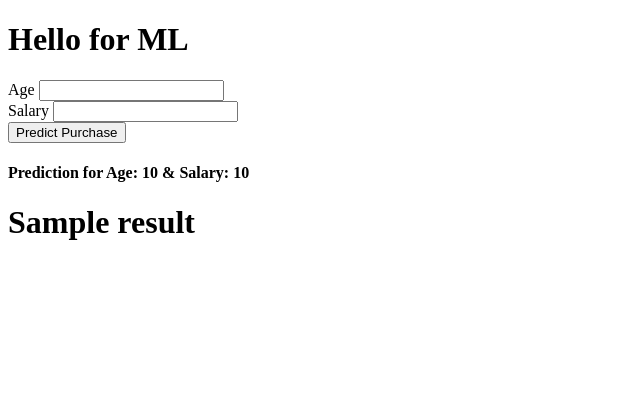
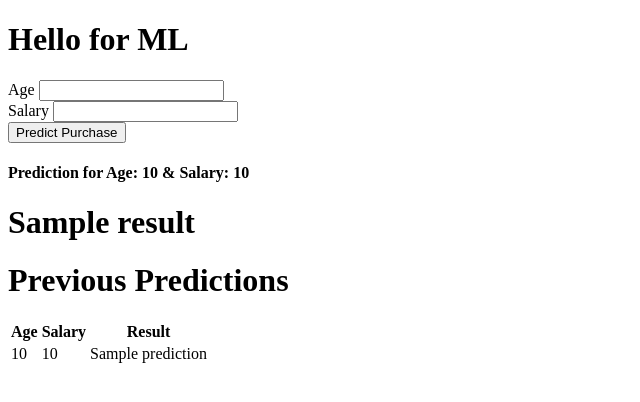
Before and after one commit to kashishjais/Machine-Learning, a Flask app: template app_1/templates/index.html in a window 1280 px wide. Shown: the top 402 px of the page, without its empty margins (0-640 px from the left). Run offline with Flask 2, Linux system fonts and the light colour scheme; the template is opened without the code that fills it: most values are stand-ins (such as "Sample title", 1, 10 or a date in 2020).

Commit message:
database linking

```diff
--- a/app_1/app.py
+++ b/app_1/app.py
@@ -3,9 +3,29 @@ from flask import Flask, render_template,request
 import  numpy  as np
 from joblib import load
 import os
+from statistics import mode
+from flask_sqlalchemy import SQLAlchemy
+
+app = Flask(__name__)
+app.config['SQLALCHEMY_DATABASE_URI'] = 'sqlite:///predictions.sqlite3'  # step 2
+app.config['SQLALCHEMY_TRACK_MODIFICATIONS'] = False
+
+#  database class
+db = SQLAlchemy(app) # step 3
+
+# step 4 create a table using python class
+class PredHistory(db.Model):
+	id = db.Column(db.Integer, primary_key=True)
+	age = db.Column(db.Integer)
+	salary = db.Column(db.Float)
+	prediction = db.Column(db.String)
+
+	def __str__(self):
+		return f"{self.id}, {self.age}, {self.salary}, {self.prediction}"
 
 
-app = Flask(__name__)
+#  end of database class
+# step 5 is on terminal
 
 def load_clf_model():
   print(os.listdir())
--- a/app_1/templates/index.html
+++ b/app_1/templates/index.html
@@ -25,6 +25,27 @@
         <h4>Prediction for Age: {{age}} & Salary: {{salary}}</h4>
         <h1>{{result}}</h1>
     </div>
+    <div class="history">
+        <h1>Previous Predictions</h1>
+        <table>
+            <thead>
+                <tr>
+                    <th>Age</th>
+                    <th>Salary</th>
+                    <th>Result</th>
+                </tr>
+            </thead>
+            <tbody>
+                {% for record in history %}
+                <tr>
+                    <td>{{record.age}}</td>
+                    <td>{{record.salary}}</td>
+                    <td>{{record.prediction}}</td>
+                </tr>
+                {% endfor %}
+            </tbody>
+        </table>
+    </div>
 </body>
 
 </html>
```
